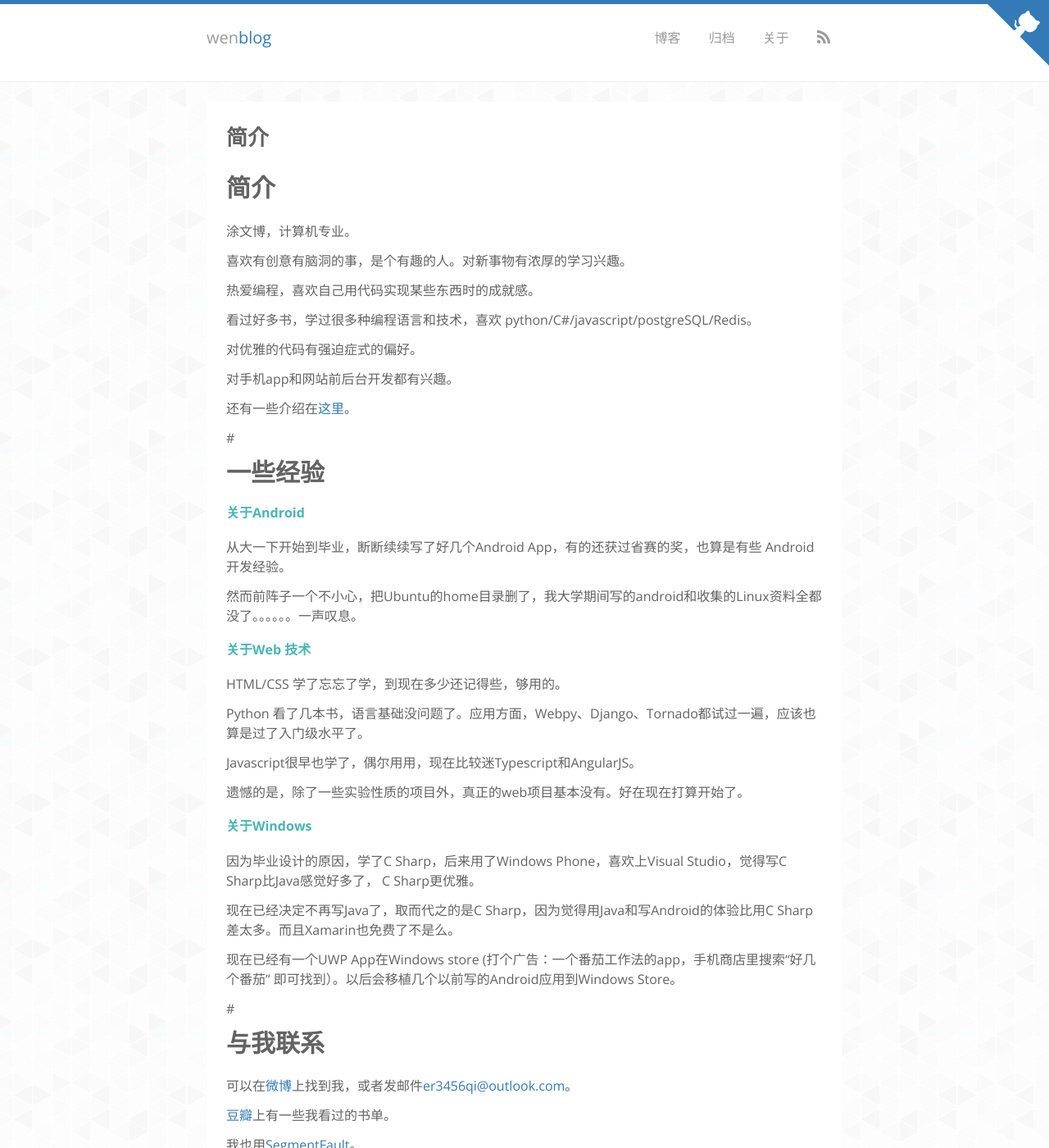
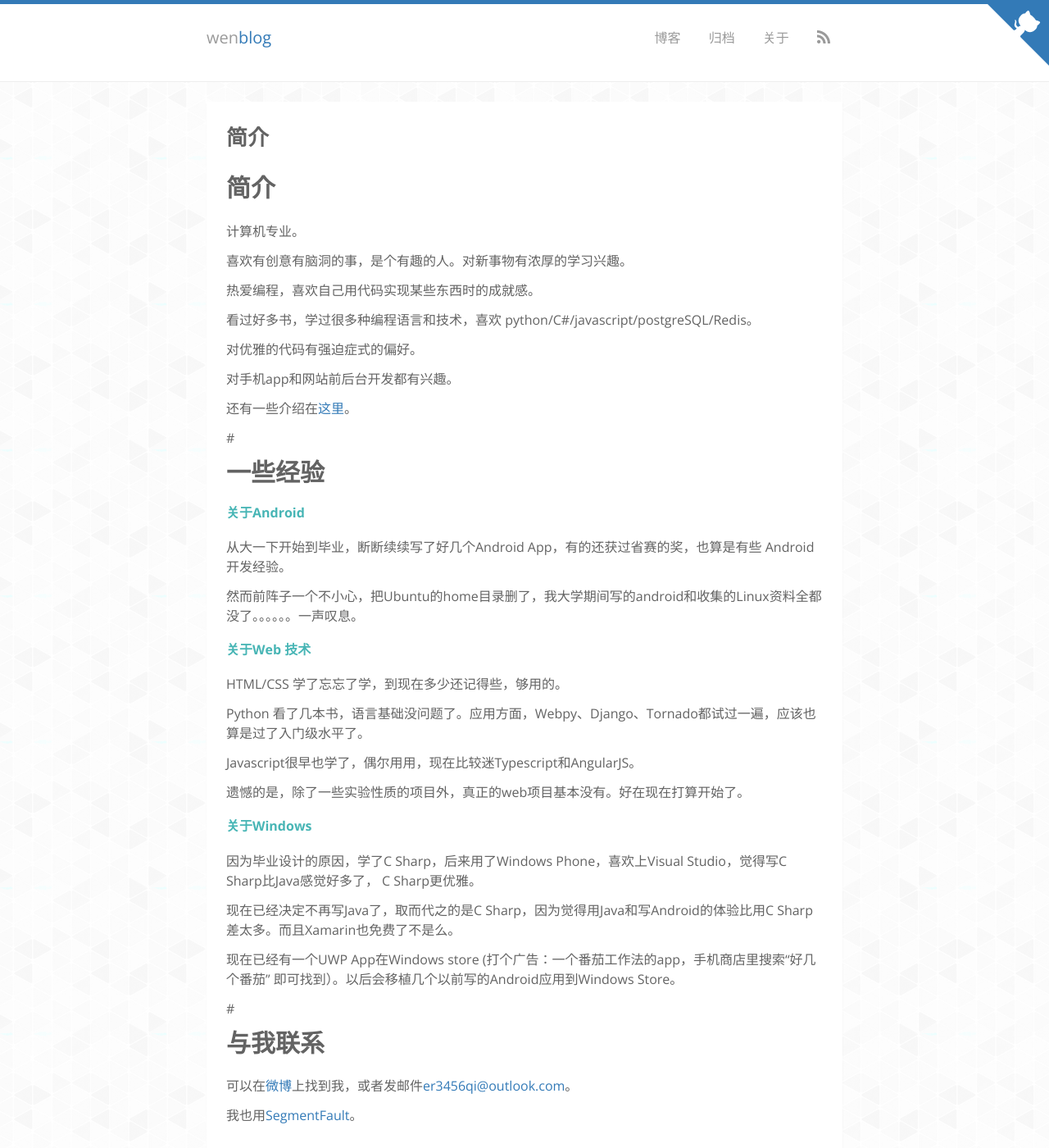
Before and after one commit to er3456qi/er3456qi.github.io, a Jekyll site: the page built from about.md, in a window 1280 px wide and 1400 px high. Shown: the whole window at 82% size. Built offline with Jekyll 4.4.1, drawn with Linux system fonts in a browser that asks for light colours; nearby versions of some CDN libraries; some web fonts are replaced; our own code applies the rules of GitHub Pages for plain Markdown files.

Commit message:
Update about.md

```diff
--- a/about.md
+++ b/about.md
@@ -5,7 +5,7 @@ permalink: /about/
 
 # 简介
 
-涂文博，计算机专业。
+计算机专业。
 
 喜欢有创意有脑洞的事，是个有趣的人。对新事物有浓厚的学习兴趣。
 
@@ -53,8 +53,6 @@ Javascript很早也学了，偶尔用用，现在比较迷Typescript和AngularJS
 
 可以在[微博][weibo]上找到我，或者发邮件<er3456qi@outlook.com>。
 
-[豆瓣][douban]上有一些我看过的书单。
-
 我也用[SegmentFault][sf]。
 
 [sf]: https://segmentfault.com/u/er3456qi
```
